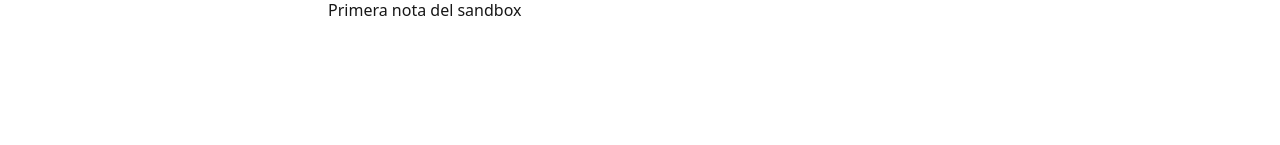
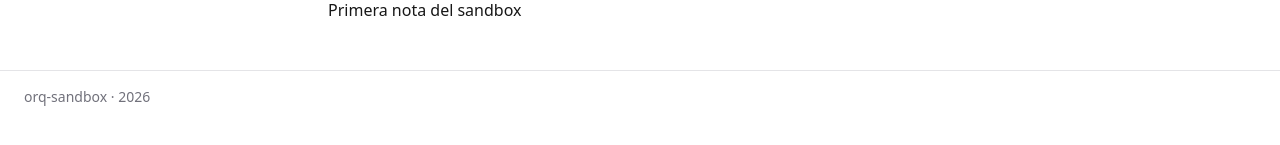
Before and after one commit to dieg00/orq-sandbox, a Next.js app: page / in a window 1280 px wide. Shown: the part 191-336 px from the top of the page. Built offline with nearby package versions, Linux system fonts and the light colour scheme.

Commit message:
Añade un pie de página con el año actual (#12)
* orq(8): ejecutar

Orq-Task: #8
Orq-Role: hacedor

* orq(8): aprendizajes

Orq-Task: #8
Orq-Role: orquestador

```diff
--- a/src/app/layout.tsx
+++ b/src/app/layout.tsx
@@ -1,4 +1,5 @@
 import type { Metadata } from "next";
+import { Pie } from "@/components/Pie";
 import "./globals.css";
 
 export const metadata: Metadata = {
@@ -13,7 +14,7 @@ export default function RootLayout({
 }>) {
   return (
     <html lang="es">
-      <body className="min-h-screen antialiased">{children}</body>
+      <body className="min-h-screen antialiased">{children}<Pie /></body>
     </html>
   );
 }
--- /dev/null
+++ b/src/components/Pie.tsx
@@ -0,0 +1,9 @@
+export function Pie() {
+  const anio = new Date().getFullYear();
+
+  return (
+    <footer className="border-t border-zinc-200 px-6 py-4 text-sm text-zinc-500">
+      orq-sandbox · {anio}
+    </footer>
+  );
+}
```
Also changed, not shown: 2 other files (tests, documents, lock files or other folders).
